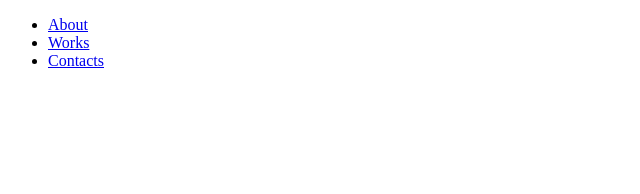
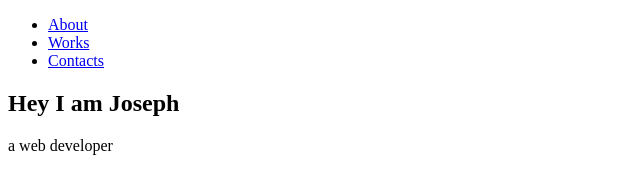
Before and after one commit to Joseph-web-create/portfoliot, a plain HTML site: page index.html in a window 1280 px wide. Shown: the whole page, without its empty margins (0-640 px from the left). Drawn offline with Linux system fonts and the light colour scheme.

Commit message:
first section

```diff
--- a/index.html
+++ b/index.html
@@ -16,3 +16,8 @@
         </ul>
       </nav>
     </header>
+    <main>
+        <section id="welcome-section">
+          <h1>Hey I am Joseph</h1>
+          <p> a web developer</p>
+        </section>
```
